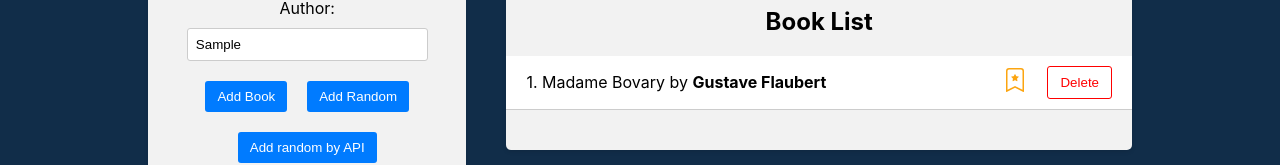
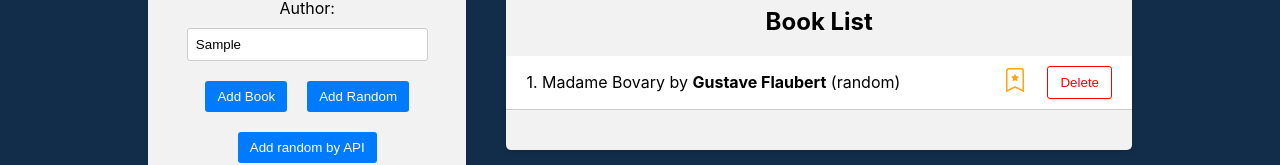
Before and after one commit to lscutelxx/bookLibraryApp, a React (Vite) app in the folder frontend/: page / in a window 1280 px wide. Both pictures are taken after typing "Sample", "Sample" into the empty fields and a click on the button "Add Random". Shown: the part 286-451 px from the top of the page. Built offline with nearby package versions, Linux system fonts and the light colour scheme.

Commit message:
Add book source

```diff
--- a/frontend/src/components/BookForm/BookForm.jsx
+++ b/frontend/src/components/BookForm/BookForm.jsx
@@ -17,7 +17,7 @@ const BookForm = () => {
 
     if (title && author) {
       //dispatch action
-      const book = createBookWithId({ title, author });
+      const book = createBookWithId({ title, author }, 'manual');
 
       dispatch(addBook(book));
 
@@ -30,7 +30,7 @@ const BookForm = () => {
     const randomIndex = Math.floor(Math.random() * booksData.length);
     const randomBook = booksData[randomIndex];
 
-    const randomBookWithId = createBookWithId(randomBook);
+    const randomBookWithId = createBookWithId(randomBook, 'random');
 
     dispatch(addBook(randomBookWithId));
   };
@@ -39,7 +39,7 @@ const BookForm = () => {
     try {
       const res = await axios.get('http://localhost:4000/random-book');
       if (res?.data?.title && res?.data?.author) {
-        dispatch(addBook(createBookWithId(res.data)));
+        dispatch(addBook(createBookWithId(res.data, 'API')));
       }
     } catch (error) {
       console.log('Error fetching random book', error);
--- a/frontend/src/components/BookList/BookList.jsx
+++ b/frontend/src/components/BookList/BookList.jsx
@@ -63,7 +63,8 @@ const BookList = () => {
             <li key={book.id}>
               <div className="book-info">
                 {++i}. {highlightMatch(book.title, titleFilter)} by{' '}
-                <strong>{highlightMatch(book.author, authorFilter)}</strong>
+                <strong>{highlightMatch(book.author, authorFilter)}</strong> (
+                {book.source})
               </div>
               <div className="book-actions">
                 <span onClick={() => toggleFavouriteHandler(book.id)}>
--- a/frontend/src/utils/createBookWithId.js
+++ b/frontend/src/utils/createBookWithId.js
@@ -1,7 +1,7 @@
 import { v4 as uuidv4 } from 'uuid';
 
-const createBookWithId = (book) => {
-  return { ...book, isFavourite: false, id: uuidv4() };
+const createBookWithId = (book, source) => {
+  return { ...book, source, isFavourite: false, id: uuidv4() };
 };
 
 export default createBookWithId;
```
